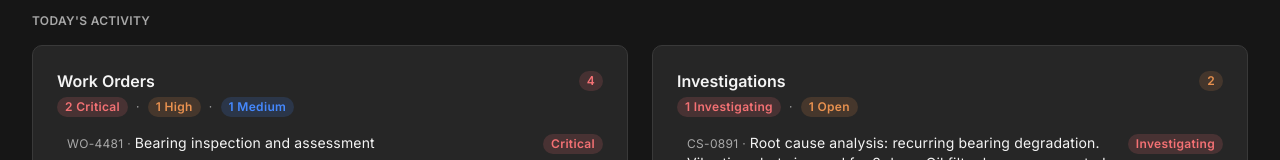
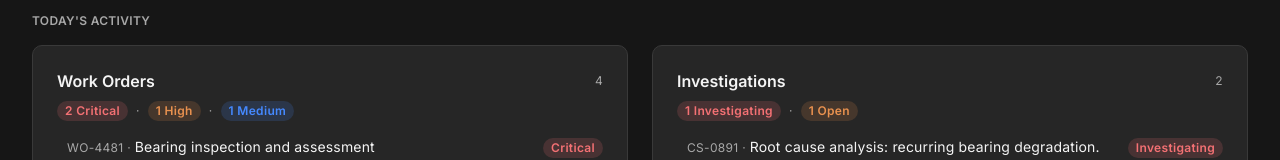
Before and after one commit to robjonesdesigns/apm-dashboard, a React (Vite) app: page / in a window 1280 px wide. Shown: the part 253-413 px from the top of the page. Built offline with nearby package versions, Linux system fonts and the light colour scheme.

Commit message:
Today's Activity: neutral count, better spacing
Header count: colored badge → neutral type-label number.
The rows already show priority with colored pills, so the
header count doesn't need to duplicate that signal.

Title-to-summary spacing: 4px → 8px for better breathing room.

```diff
--- a/src/components/ui/TodaysActivity.jsx
+++ b/src/components/ui/TodaysActivity.jsx
@@ -102,9 +102,9 @@ function WorkOrdersCard({ onAssetClick }) {
     <div className="card col-half">
 
       {/* Header */}
-      <div style={{ display: 'flex', alignItems: 'center', justifyContent: 'space-between', marginBottom: 'var(--spacing-4)' }}>
+      <div style={{ display: 'flex', alignItems: 'center', justifyContent: 'space-between', marginBottom: 'var(--spacing-8)' }}>
         <span className="type-heading-02" style={{ color: 'var(--color-card-title)' }}>Work Orders</span>
-        <span className="badge badge-error">{WORK_ORDERS.length}</span>
+        <span className="type-label">{WORK_ORDERS.length}</span>
       </div>
 
       {/* Summary */}
@@ -175,9 +175,9 @@ function InvestigationsCard({ onAssetClick }) {
     <div className="card col-half">
 
       {/* Header */}
-      <div style={{ display: 'flex', alignItems: 'center', justifyContent: 'space-between', marginBottom: 'var(--spacing-4)' }}>
+      <div style={{ display: 'flex', alignItems: 'center', justifyContent: 'space-between', marginBottom: 'var(--spacing-8)' }}>
         <span className="type-heading-02" style={{ color: 'var(--color-card-title)' }}>Investigations</span>
-        <span className="badge badge-warning">{CASES.length}</span>
+        <span className="type-label">{CASES.length}</span>
       </div>
 
       {/* Summary */}
```
